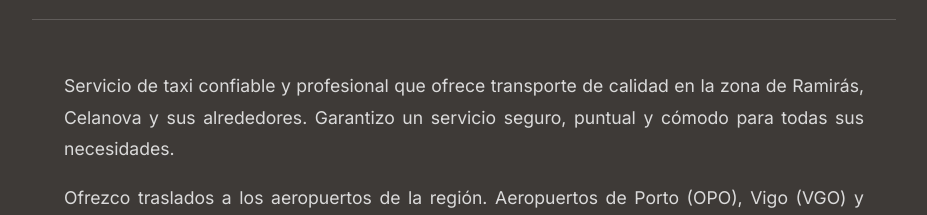
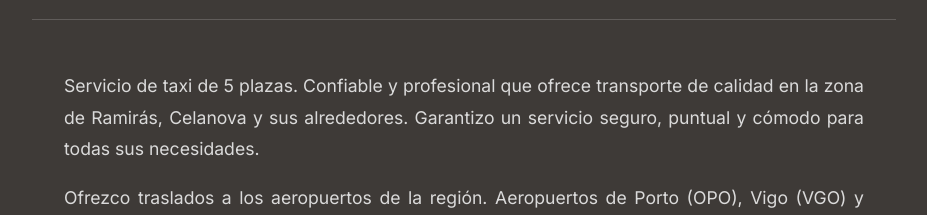
Before and after one commit to henrymendez/alonso-taxi, a Next.js app: page / in a window 1280 px wide. Shown: the part 1511-1726 px from the top of the page, without its empty margins (176-1103 px from the left). Built offline with nearby package versions, Linux system fonts and the light colour scheme.

Commit message:
Updated copy on bottom description.

```diff
--- a/app/page.tsx
+++ b/app/page.tsx
@@ -332,7 +332,7 @@ export default function Home() {
       <section className="description-section">
         <div className="description-content">
           <p>
-            Servicio de taxi confiable y profesional que ofrece transporte de calidad
+            Servicio de taxi de 5 plazas. Confiable y profesional que ofrece transporte de calidad
             en la zona de Ramirás, Celanova y sus alrededores. Garantizo un servicio seguro, puntual y cómodo para
             todas sus necesidades.
           </p>
```
